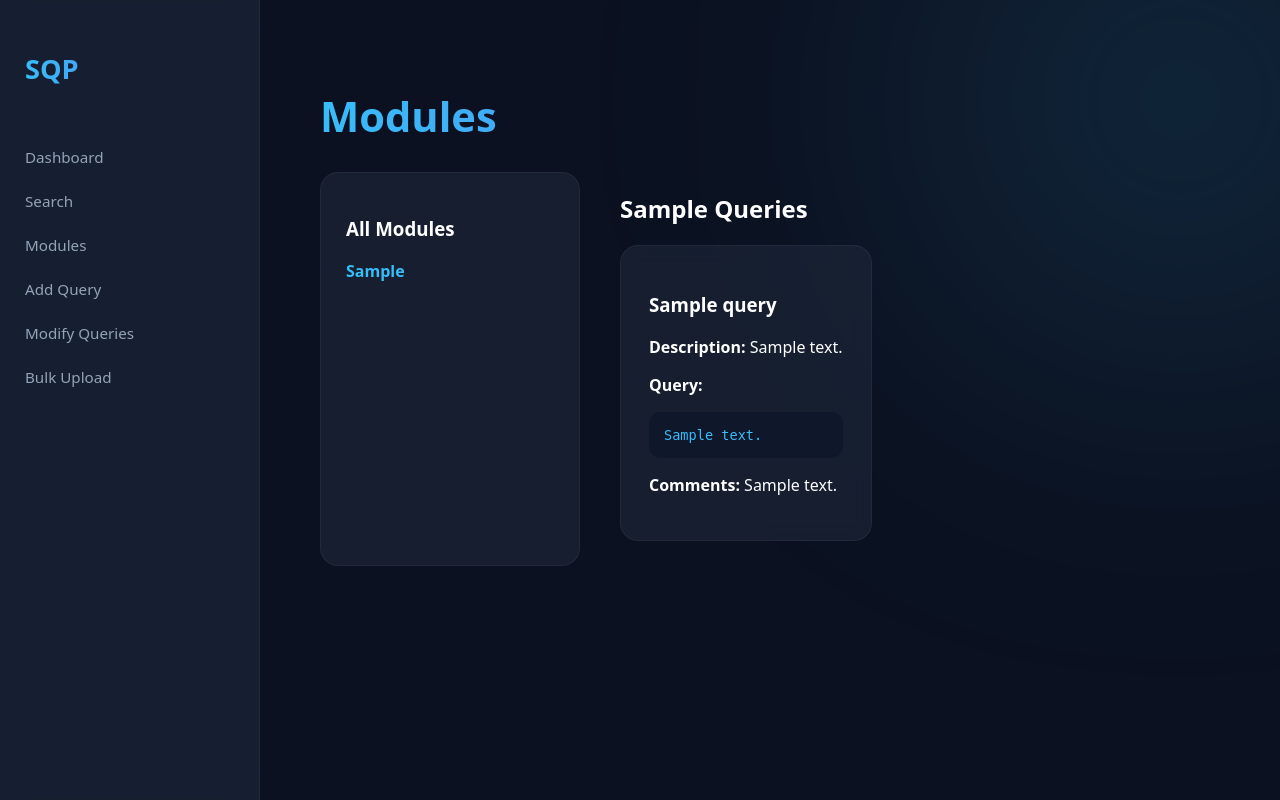
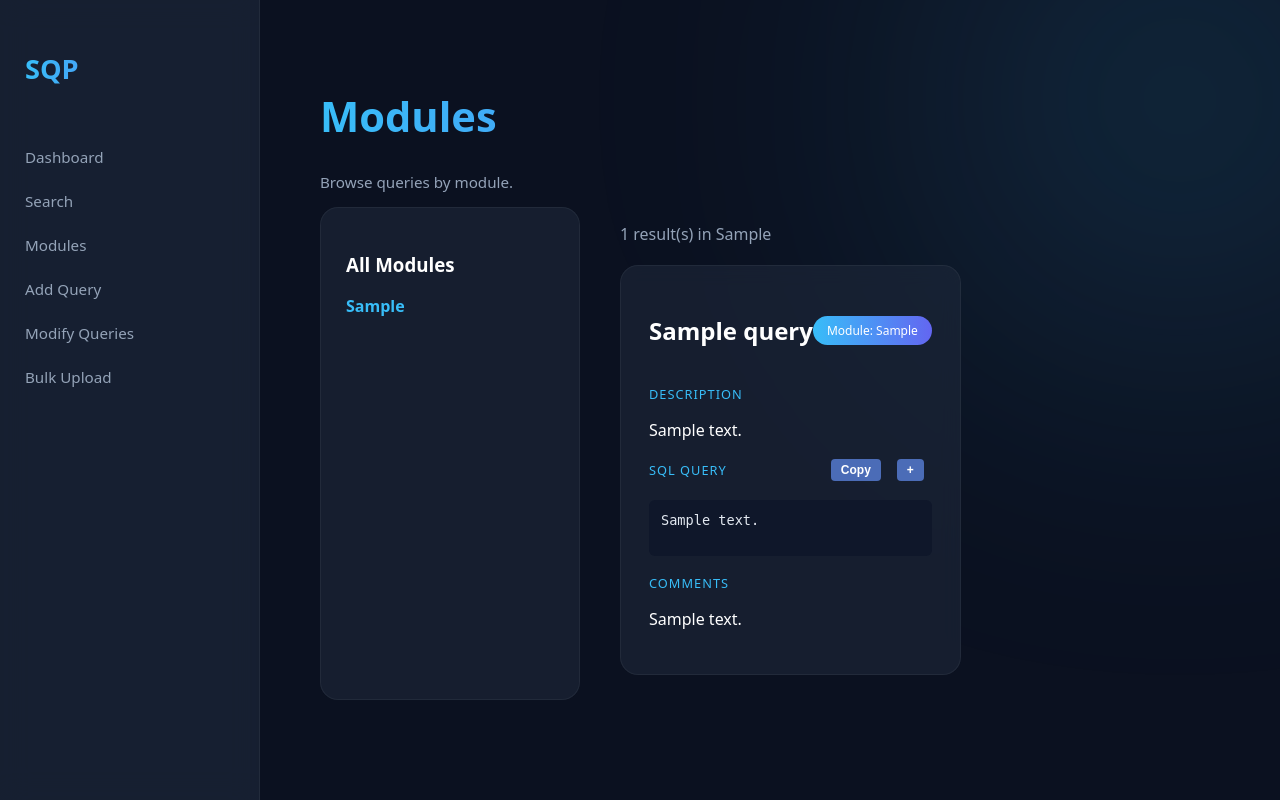
Before and after one commit to tejwant-bedi/saviynt_query_portal, a Flask app: a page that uses templates/modules.html in a window 1280 px wide. Run offline with Flask 3, Linux system fonts and the light colour scheme; tables that the repository leaves empty hold one stand-in row (values such as "Sample post").

Commit message:
Modules page Modification and Data cleaning added.

```diff
--- a/app.py
+++ b/app.py
@@ -18,6 +18,39 @@ def normalize_text(value):
     value = re.sub(r'\s+', ' ', value)
     # Convert to lowercase
     return value.lower()
+
+def clean_text(value):
+    """
+    Removes leading/trailing spaces and extra spaces inside text.
+    Example:
+    '  User   Management  ' -> 'User Management'
+    """
+    if not value:
+        return ""
+    value = str(value).strip()
+    value = re.sub(r"\s+", " ", value)
+    return value
+
+def clean_query_text(query_text):
+    if not query_text:
+        return ""
+
+    # Convert Windows/Mac line endings to Unix
+    query_text = query_text.replace('\r\n', '\n').replace('\r', '\n')
+
+    # Remove trailing spaces from each line
+    lines = [line.strip() for line in query_text.split('\n')]
+
+    # Remove empty lines
+    lines = [line for line in lines if line]
+
+    # Join back with single line breaks
+    query_text = '\n'.join(lines)
+
+    # Replace multiple spaces with single space (but keep indentation for SQL)
+    query_text = re.sub(r'[ \t]+', ' ', query_text)
+
+    return query_text.strip()
 
 # ===============================
 # DATABASE CONFIG
@@ -110,11 +143,11 @@ def add_query():
     if request.method == "POST":
         try:
             # 1. Get and clean input
-            module = request.form.get("module", "").strip()
-            name = request.form.get("name", "").strip()
-            description = request.form.get("description", "").strip()
-            query_text = request.form.get("query_text", "").strip()
-            comments = request.form.get("comments", "").strip()
+            module = clean_text(request.form.get("module", ""))
+            name = clean_text(request.form.get("name", ""))
+            description = clean_text(request.form.get("description", ""))
+            comments = clean_text(request.form.get("comments", ""))
+            query_text = clean_query_text(request.form.get("query_text", ""))
 
             # 2. Validation
             if not name or not query_text:
@@ -256,11 +289,11 @@ def edit_query(id):
     query = Query.query.get_or_404(id)
 
     if request.method == "POST":
-        query.module = request.form["module"]
-        query.name = request.form["name"]
-        query.description = request.form["description"]
-        query.query_text = request.form["query_text"]
-        query.comments = request.form["comments"]
+        query.module = clean_text(request.form["module"])
+        query.name = clean_text(request.form["name"])
+        query.description = clean_text(request.form["description"])
+        query.query_text = clean_query_text(request.form["query_text"])
+        query.comments = clean_text(request.form["comments"])
 
         db.session.commit()
 
@@ -333,7 +366,7 @@ def bulk_upload():
             # 7. Process rows
             for _, row in df.iterrows():
                 name = str(row.get("name", "")).strip()
-                query_text = str(row.get("query_text", "")).strip()
+                query_text = clean_query_text(str(row.get("query_text", "")).strip())
                 module = str(row.get("module", "")).strip()
 
                 # Skip invalid rows
--- a/static/style.css
+++ b/static/style.css
@@ -517,3 +517,37 @@ pre {
     opacity: 1;
     transform: translateY(0);
 }
+
+.query-box {
+    background: #f5f7fa;
+    padding: 12px;
+    border-radius: 6px;
+    overflow-x: auto;
+    transition: max-height 0.3s ease;
+    white-space: pre-wrap;
+    word-break: break-word;
+}
+
+.query-box.collapsed {
+    max-height: 120px;
+    overflow: hidden;
+}
+
+.query-actions {
+    margin-bottom: 6px;
+}
+
+.query-actions button {
+    margin-right: 8px;
+    padding: 4px 10px;
+    border: none;
+    border-radius: 4px;
+    background: #4b6cb7;
+    color: white;
+    cursor: pointer;
+    font-size: 12px;
+}
+
+.query-actions button:hover {
+    background: #3a56a3;
+}
--- a/templates/modules.html
+++ b/templates/modules.html
@@ -1,7 +1,10 @@
 {% extends "base.html" %}
 {% block content %}
 
-<h1 class="gradient-title">Modules</h1>
+<div class="page-header">
+    <h1 class="gradient-title">Modules</h1>
+    <p class="subtitle">Browse queries by module.</p>
+</div>
 
 <div class="modules-container">
 
@@ -21,28 +24,99 @@
     <div class="module-queries">
 
         {% if selected_module %}
-            <h2>{{ selected_module }} Queries</h2>
 
-            {% if queries %}
-                {% for q in queries %}
-                <div class="card">
-                    <h3>{{ q.name }}</h3>
-                    <p><strong>Description:</strong> {{ q.description or "No description provided."}}</p>
-                    <p><strong>Query:</strong></p>
-                    <pre>{{ q.query_text }}</pre>
-                    <p><strong>Comments:</strong> {{ q.comments or "No comments." }}</p>
+        <div class="results-count">
+            <p>{{ queries|length }} result(s) in {{ selected_module }}</p>
+        </div>
+
+        <!-- SAME LAYOUT AS SEARCH -->
+        <div class="results-list">
+            {% for q in queries %}
+            <div class="card search-result-card">
+
+                <!-- Header -->
+                <div class="card-header">
+                    <h2>{{ q.name }}</h2>
+                    <div class="module-badge">Module: {{ q.module }}</div>
                 </div>
-                {% endfor %}
-            {% else %}
-                <p>No queries under this module.</p>
-            {% endif %}
+
+                <!-- Description -->
+                <div class="detail-block">
+                    <span class="label">Description</span>
+                    <p>{{ q.description or "No description provided." }}</p>
+                </div>
+
+                <!-- SQL Query -->
+                <div class="detail-block">
+                    <div class="query-header">
+                        <span class="label">SQL Query</span>
+
+                        <div class="query-actions">
+                            <button class="copy-btn" onclick="copyQuery('query{{ q.id }}')">
+                                Copy
+                            </button>
+                            <button class="expand-btn" onclick="toggleQuery('query{{ q.id }}', this)">
+                                +
+                            </button>
+                        </div>
+                    </div>
+
+                    <pre id="query{{ q.id }}" class="query-preview">
+{{ q.query_text }}
+                    </pre>
+                </div>
+
+                <!-- Comments -->
+                <div class="detail-block">
+                    <span class="label">Comments</span>
+                    <p>{{ q.comments or "No comments." }}</p>
+                </div>
+
+            </div>
+            {% endfor %}
+        </div>
 
         {% else %}
-            <p>Select a module to view its queries.</p>
+        <div class="empty-state">
+            <h3>Select a module</h3>
+            <p>Choose a module from the left to view its queries.</p>
+        </div>
         {% endif %}
 
     </div>
 
 </div>
 
+<!-- SAME JS AS SEARCH -->
+<script>
+function toggleQuery(id, btn) {
+    const el = document.getElementById(id);
+    el.classList.toggle("expanded");
+
+    if (el.classList.contains("expanded")) {
+        btn.textContent = "-";
+    } else {
+        btn.textContent = "+";
+    }
+}
+
+function copyQuery(id) {
+    const text = document.getElementById(id).innerText;
+    navigator.clipboard.writeText(text).then(() => {
+        showToast();
+    });
+}
+
+function showToast() {
+    const toast = document.getElementById("copyToast");
+    toast.classList.add("show");
+
+    setTimeout(() => {
+        toast.classList.remove("show");
+    }, 2000);
+}
+</script>
+
+<div id="copyToast" class="copy-toast">Query copied!</div>
+
 {% endblock %}
```
